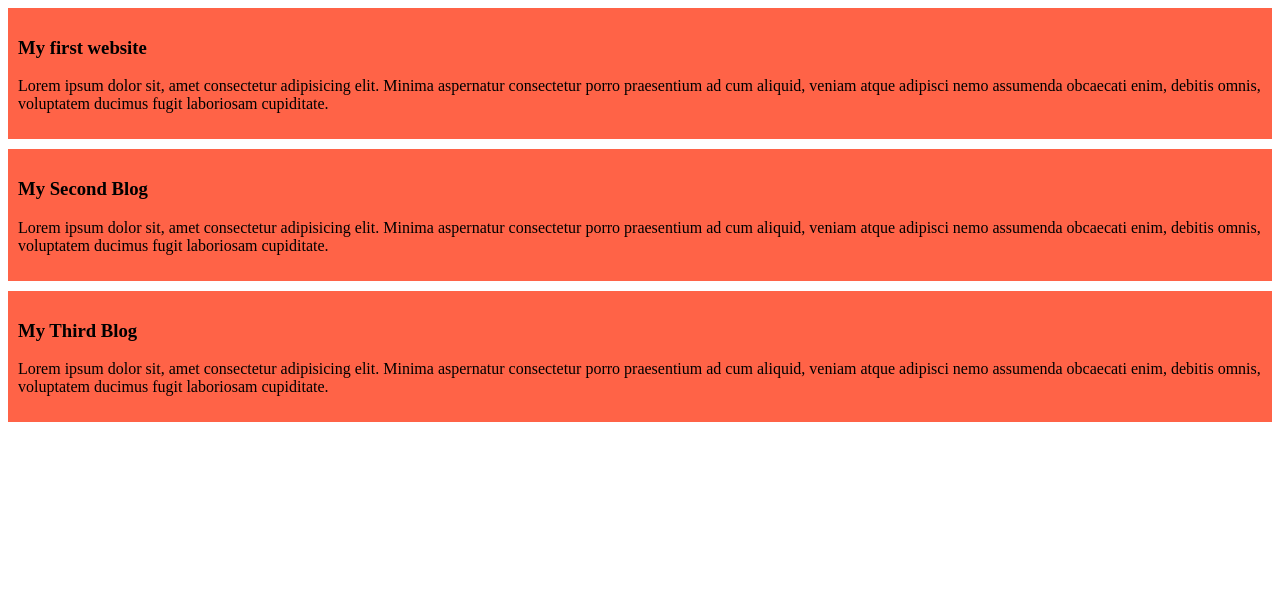
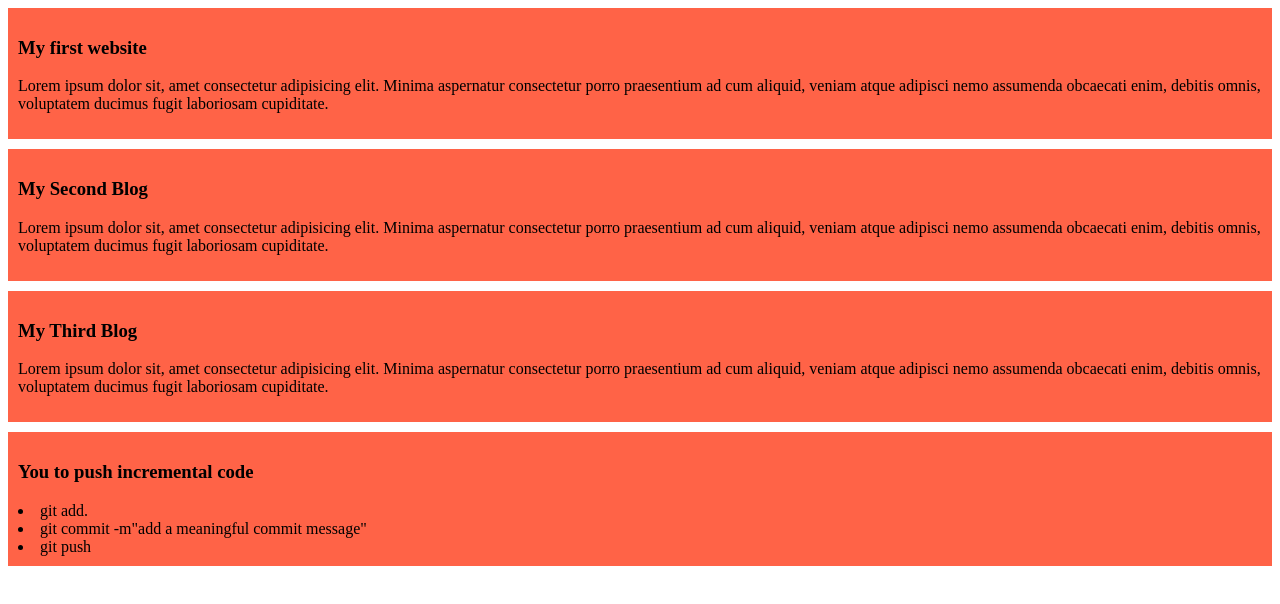
Before and after one commit to Ifthy980/my-simple-website, a plain HTML site: page index.html in a window 1280 px wide. Drawn offline with Linux system fonts and the light colour scheme.

Commit message:
third commit

```diff
--- a/index.html
+++ b/index.html
@@ -19,5 +19,11 @@
         <h3>My Third Blog</h3>
         <p>Lorem ipsum dolor sit, amet consectetur adipisicing elit. Minima aspernatur consectetur porro praesentium ad cum aliquid, veniam atque adipisci nemo assumenda obcaecati enim, debitis omnis, voluptatem ducimus fugit laboriosam cupiditate.</p>
     </div>
+    <div>
+        <h3>You to push incremental code</h3>
+        <li>git add.</li>
+        <li>git commit -m"add a meaningful commit message"</li>
+        <li>git push</li>
+    </div>
 </body>
 </html>
```
